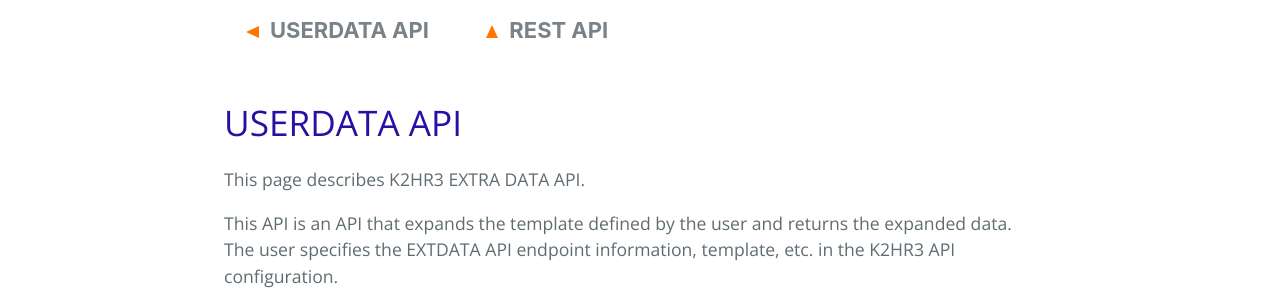
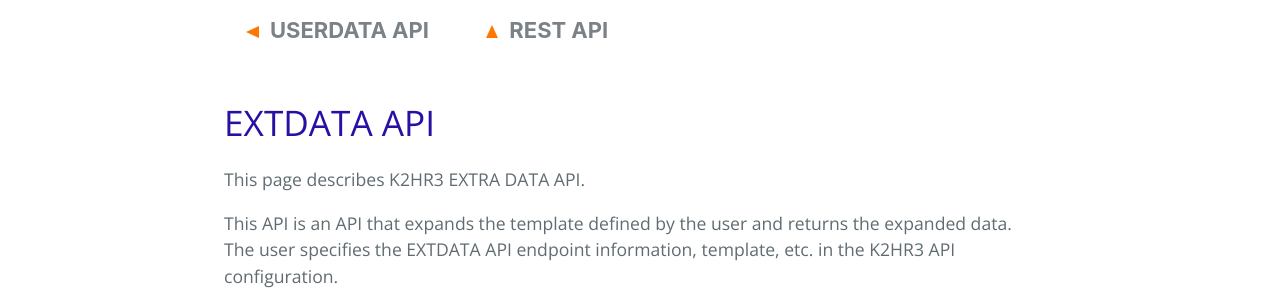
Before and after one commit to yahoojapan/k2hr3, a Jekyll site: the page built from api_extdata.md, in a window 1280 px wide and 900 px high. Shown: the part 175-468 px from the top of the window. Built offline with Jekyll 4.4.1, drawn with Linux system fonts in a browser that asks for light colours.

Commit message:
Update api_extdata.md

```diff
--- a/api_extdata.md
+++ b/api_extdata.md
@@ -13,7 +13,7 @@ next_url:
 next_string:
 ---
 
-# USERDATA API
+# EXTDATA API
 This page describes K2HR3 EXTRA DATA API.
 
 This API is an API that expands the template defined by the user and returns the expanded data.
```
